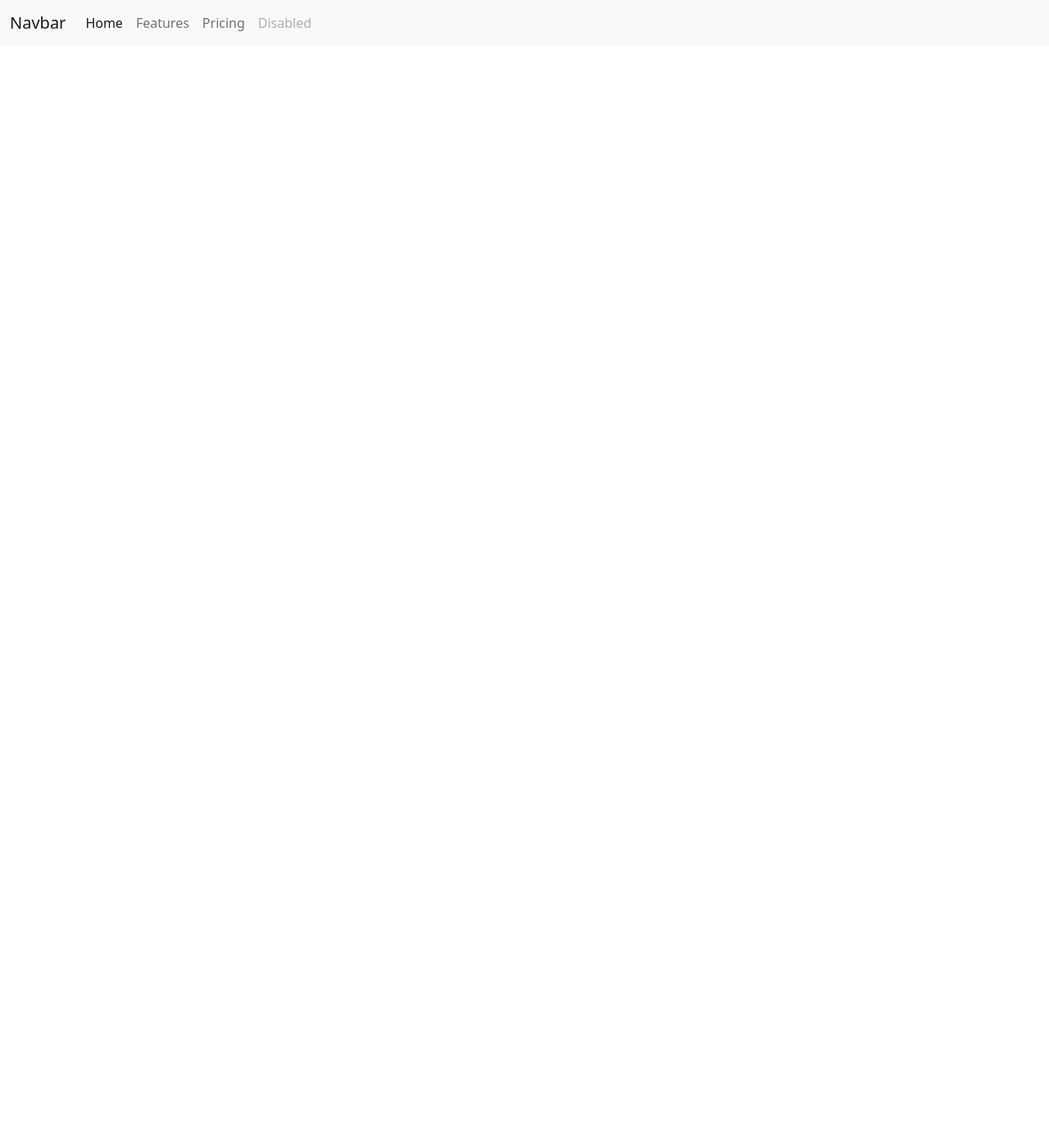
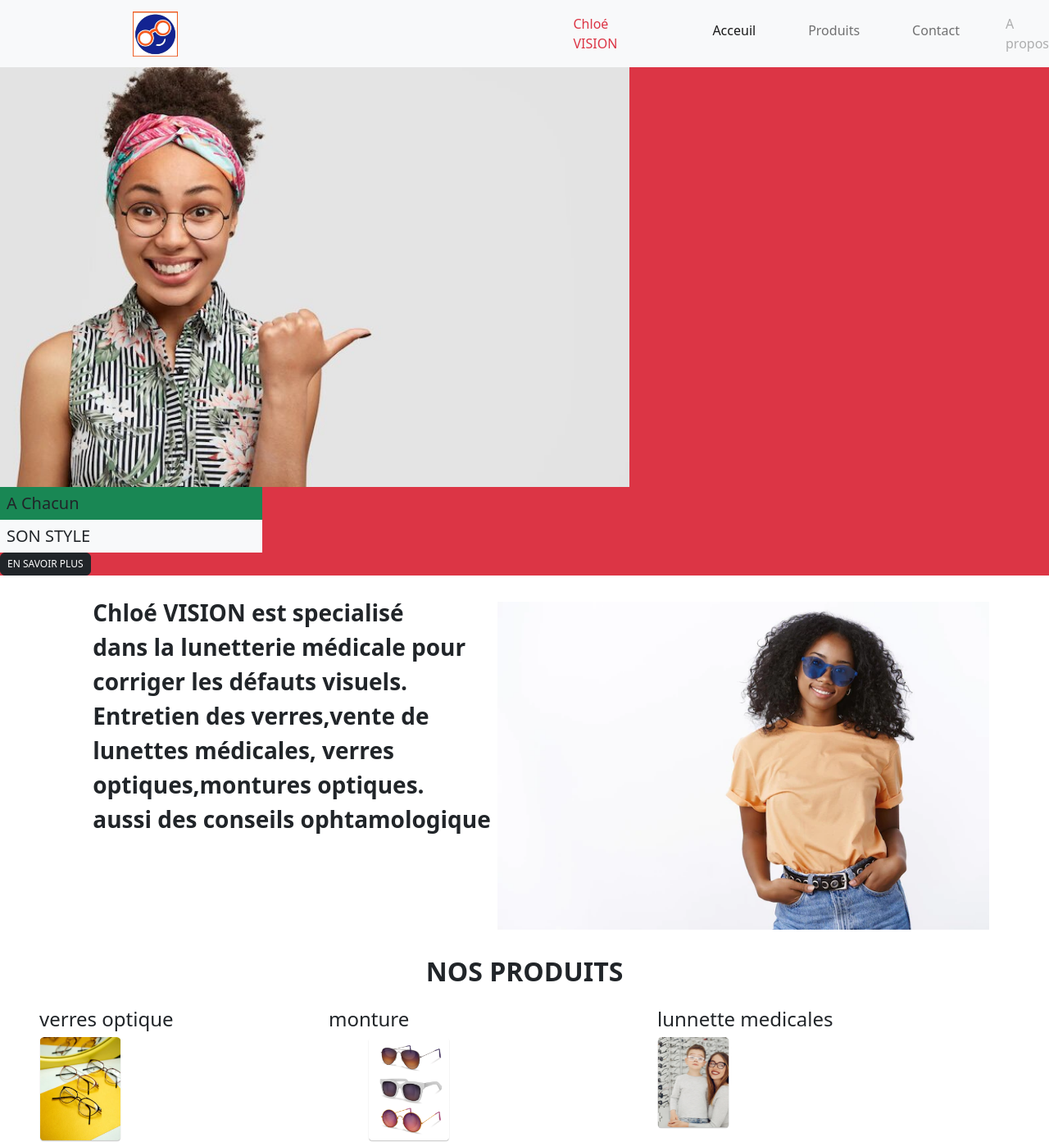
Before and after one commit to estherella12/chloevision-boostrap.github.io, a plain HTML site: page index.html in a window 1280 px wide. Shown: the whole page at 82% size. Before the commit the page ends 800 px from the top, so only its background shows below. Drawn offline with nearby package versions, Linux system fonts and the light colour scheme.

Commit message:
mon second commit du projet

```diff
--- a/index.html
+++ b/index.html
@@ -9,28 +9,71 @@
   </head>
   <body>
     <nav class="navbar navbar-expand-lg bg-light">
-      <div class="container-fluid">
-        <a class="navbar-brand" href="#">Navbar</a>
-        <button class="navbar-toggler" type="button" data-bs-toggle="collapse" data-bs-target="#navbarNav" aria-controls="navbarNav" aria-expanded="false" aria-label="Toggle navigation">
-          <span class="navbar-toggler-icon"></span>
-        </button>
-        <div class="collapse navbar-collapse" id="navbarNav">
+        <div class="container">
+          <a class="navbar-brand" href="#">
+            <img src="img/logochloe.jpg" alt="" width="55" height="55" class="d-inline-block align-text-top">
+            <a href="#" class="link-danger">Chloé <br> VISION</a>
+          </a>
+        </div>
+        <div class="collapse navbar-collapse ms-0 ms-5" id="navbarNav">
           <ul class="navbar-nav">
             <li class="nav-item">
-              <a class="nav-link active" aria-current="page" href="#">Home</a>
+              <a class="nav-link active ms-5" aria-current="page" href="#">Acceuil</a>
             </li>
             <li class="nav-item">
-              <a class="nav-link" href="#">Features</a>
+              <a class="nav-link ms-5" href="#">Produits</a>
             </li>
             <li class="nav-item">
-              <a class="nav-link" href="#">Pricing</a>
+              <a class="nav-link ms-5" href="#">Contact</a>
             </li>
             <li class="nav-item">
-              <a class="nav-link disabled">Disabled</a>
+              <a class="nav-link disabled ms-5 p-0">A propos</a>
             </li>
           </ul>
         </div>
       </div>
     </nav>
+    <section class="acceuil">
+      <div class="text-bg-danger p-0">
+        <img src="img/image.jpg" class="#" alt="..." width="60%" height="50%">
+        <div class="p-2 bg-success col-6 col-md-3"  >
+           <h5 class="card-title text-dark">A Chacun</h5></div>
+        <div class="p-2 bg-light col-6 col-md-3">
+           <h5 class="card-title text-dark">SON STYLE</h5></div>
+        <button type="button" class="btn btn-dark"
+        style="--bs-btn-padding-y: .25rem; --bs-btn-padding-x: .5rem; --bs-btn-font-size: .75rem;">
+        EN SAVOIR PLUS
+        </button>
+      </div>
+      <div class="a-propos d-flex justify-content-center mt-4 ms-5">
+        <p class="fs-3 fw-semibold"><span class="name fw-bolder">Chloé VISION</span> est specialisé <br />
+          dans la lunetterie médicale pour <br />
+          corriger les défauts visuels. <br />
+          Entretien des verres,vente de <br />
+          lunettes médicales, verres <br />
+          optiques,montures optiques. <br />
+          aussi des conseils ophtamologique <br />
+      </p>
+        <img src="img/image-apropos.webp" class="rounded float-end p-2" alt="..." width="50%">
+      </div>
+    </section>
+    <section class="nos-produit">
+      <div class="nos-produit"><h2 class="titre fw-bold text-center mt-4">NOS PRODUITS</h2></div>
+      <div class="d-flex justify-around mt-4">
+        <div>
+           <div class="item-name"><h4 class="sous-titre ms-5">verres optique</h4></div>
+           <img src="img/nosprodui1.jpg" class="rounded float-start ms-5 col-3 col-md-3" width="40%" alt="...">
+        </div>
+        <div>
+          <div class="item-name"><h4 class="sous-titre">monture</h4></div>
+           <img src="img/no-produit2.jpg" class="rounded mx-auto d-block ms-5 col-3 col-md-3 p-0 " width="40%" alt="...">
+        </div>
+        <div>
+          <div class="item-name"><h4>lunnette medicales</h4></div>
+           <img src="img/nos-produits3.jpg" class="rounded float ms-0 col-3 col-md-3 " width="40%" alt="...">
+        </div>
+      </div>
+    </section>
+
   </body>
 </html>
--- a/main.css
+++ b/main.css
@@ -0,0 +1,16 @@
+@import url('https://fonts.googleapis.com/css2?family=Roboto:wght@500&display=swap');
+
+
+.navbar-brand{
+    margin-left: 150px;
+}
+.collapse-navbar-collapse{
+    margin-right: 200px !important;
+}
+.link-danger{
+    text-decoration: none;
+    margin-left: 0 !important;
+}
+.rounded-float-start-ms-5-col-3-col-md-3{
+    margin-right: 0px;
+}
```
Also changed, not shown: img/image-apropos.webp (added), img/logochloe.jpg (added).
